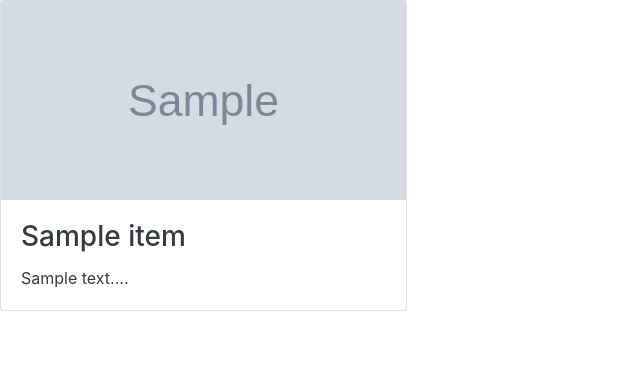
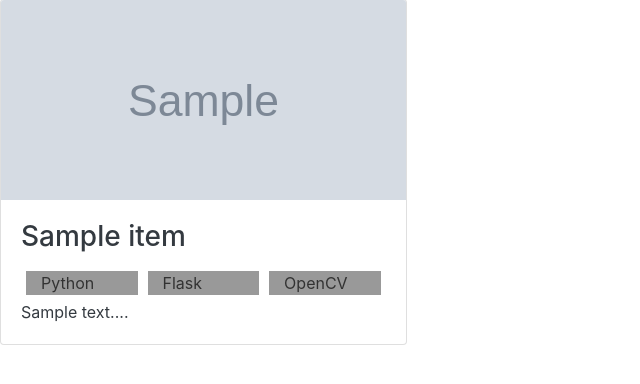
Before and after one commit to shoet/blog-flask, a Flask app: page / in a window 1280 px wide. Shown: the part 173-557 px from the top of the page, without its empty margins (0-640 px from the left). Run offline with Flask 3, Linux system fonts and the light colour scheme; tables that the repository leaves empty hold one stand-in row (values such as "Sample post"); grey boxes marked "Sample" are stand-in pictures; parts of the project's set-up code (start-up, migrations or seed data) failed here and were passed over; some libraries are stand-ins or nearby versions.

Commit message:
タグデザイン初期追加

```diff
--- a/apps/blog/templates/blog/index.html
+++ b/apps/blog/templates/blog/index.html
@@ -17,6 +17,14 @@
                         >
                         <div class="card-body">
                             <h3 class="card-title">{{ post_item.title }}</h5>
+                            <div class="container tags">
+                                {# 固定変更 #}
+                                <div class="row row-cols-auto">
+                                    <div class="col tag">Python</div>
+                                    <div class="col tag">Flask</div>
+                                    <div class="col tag">OpenCV</div>
+                                </div>
+                            </div>
                             <p class="card-text">{{ post_item.description + '...' }}</p>
                         </div>
                     </div>
--- a/apps/static/css/style.css
+++ b/apps/static/css/style.css
@@ -12,3 +12,9 @@ body {
     height: 200px;
     object-fit: cover;
 }
+.tag {
+    background-color: gray;
+    opacity: 0.8;
+    color: black;
+    margin: 5px;
+}
```
